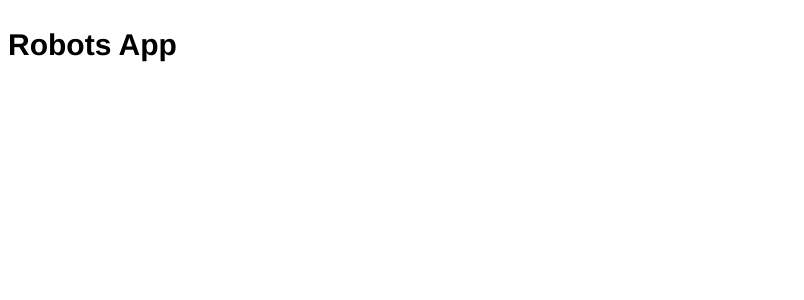
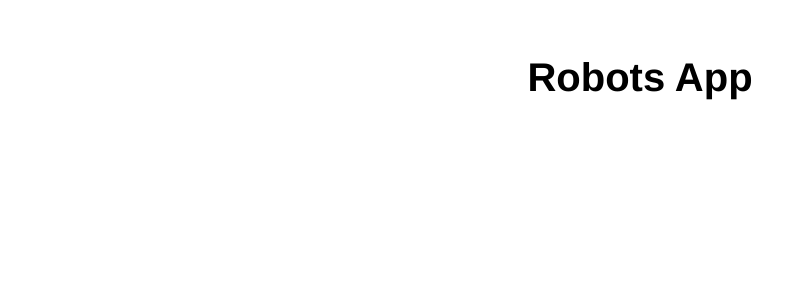
Before and after one commit to alexnavter/202301-w6chwe-alex-navarro-carles-galan-front, a React (Create React App) app: page / in a window 1280 px wide. Shown: the top 300 px of the page, without its empty margins (0-804 px from the left). Built offline with nearby package versions, Linux system fonts and the light colour scheme.

Commit message:
Create Layout component

```diff
--- a/src/components/Layout/LayoutStyled.tsx
+++ b/src/components/Layout/LayoutStyled.tsx
@@ -2,12 +2,14 @@ import styled from "styled-components";
 
 const LayoutStyled = styled.div`
   display: flex;
+  justify-content: center;
 
   .app-header {
     &__title {
+      display: flex;
       font-family: helvetica;
       font-weight: 800;
-      font-size: 30px;
+      font-size: 40px;
     }
   }
 `;
--- a/src/index.tsx
+++ b/src/index.tsx
@@ -2,6 +2,7 @@ import React from "react";
 import { createRoot } from "react-dom/client";
 import { Provider } from "react-redux";
 import App from "./App";
+import GlobalStyles from "./styles/GlobalStyles";
 import reportWebVitals from "./reportWebVitals";
 import { store } from "./store";
 
@@ -10,6 +11,7 @@ const root = createRoot(container);
 
 root.render(
   <React.StrictMode>
+    <GlobalStyles />
     <Provider store={store}>
       <App />
     </Provider>
--- /dev/null
+++ b/src/styles/GlobalStyles.tsx
@@ -0,0 +1,23 @@
+import { createGlobalStyle } from "styled-components";
+
+const GlobalStyles = createGlobalStyle`
+  *,
+*:after,
+*:before {
+  box-sizing: border-box;
+  text-decoration: none;
+}
+
+body {
+  padding: 20px;
+  background-color: #fff;
+  font-family: helvetica;
+  min-height: 100vh;
+}
+
+ol, ul, li {
+  list-style: none;
+}
+`;
+
+export default GlobalStyles;
```
